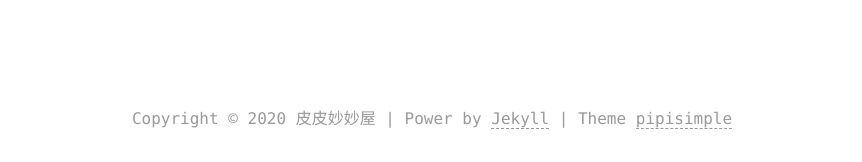
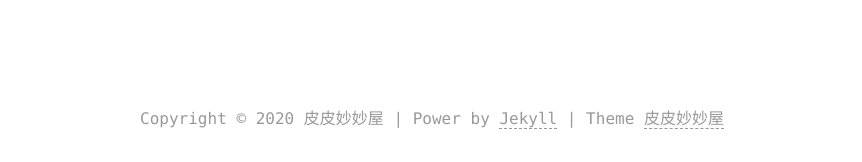
Before and after one commit to pipi23333/pipi23333.github.io, a Jekyll site: the page built from articles.md, in a window 1280 px wide. Shown: the part 735-897 px from the top of the page, without its empty margins (208-1070 px from the left). Built offline with Jekyll 4.4.1, drawn with Linux system fonts in a browser that asks for light colours.

Commit message:
Update copyright.html

```diff
--- a/_includes/copyright.html
+++ b/_includes/copyright.html
@@ -2,6 +2,6 @@
   <p>Copyright &copy; {{ site.copyright_time | default: "2020" }} {{ site.name | default: "minimalism" }} | Power by
     <a href="https://jekyllrb.com/" target="_blank">Jekyll</a>
      | Theme
-     <a href="https://github.com/pipi23333/pipi23333.github.io" target="_blank">pipisimple</a>
+     <a href="https://github.com/pipi23333/pipi23333.github.io" target="_blank">皮皮妙妙屋</a>
   </p>
 </section>
```
